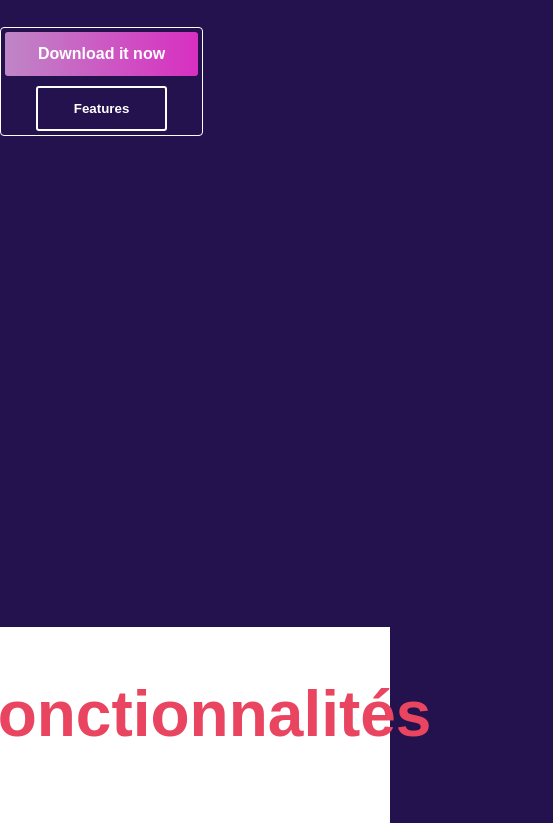
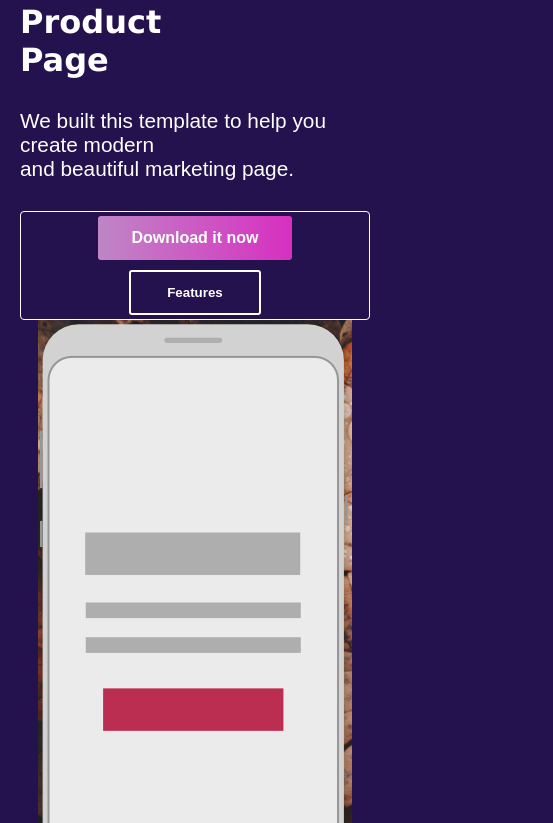
Before and after one commit to JuanC1824/Proyecto-Bleux, a plain HTML site: page index.html in a window 390 px wide. Shown: the part 387-1210 px from the top of the page, 553 px wide, since content can reach past the window. Drawn offline with Linux system fonts and the light colour scheme.

Commit message:
Se agrega proyecto Bleux

```diff
--- a/styles/style.css
+++ b/styles/style.css
@@ -126,6 +126,12 @@ nav {
     position: relative;
 }
 
+.imagen-hero img {
+    max-width: 100%;
+    height: auto;
+}
+
+
 .imagen-fondo {
     background: url(../img/hojasFondo.jpg) no-repeat center center/cover;
     width: 100%;
@@ -137,11 +143,10 @@ nav {
 }
 
 .telefono {
-    max-width: 100%;
+    max-width: 90%;
     height: auto;
-    position: absolute;
-    left: 170px;
-    transform: translateY(20px);
+    position: static;
+    right: 60px;
 }
 
 
@@ -151,7 +156,7 @@ nav {
     align-items: center;
     background-color: white;
     color: black;
-    padding: 50px;
+    padding: 50px 5%;
     width: 100%;
 }
 .caracteristicas h2, .texto-caracteristicas h3, .texto-caracteristicas h5, .tarjeta .rosa, footer .rosa{
@@ -159,8 +164,9 @@ nav {
 }
 
 .caracteristicas h2 {
-    font-size: 4rem;
-    padding-bottom: 75px;
+    font-size: 3.5rem;
+    padding-bottom: 70px;
+    text-align: center;
 }
 
 .texto-caracteristicas {
@@ -349,9 +355,10 @@ nav {
 
 footer {
     display: flex;
+    flex-wrap: wrap;
     justify-content: space-evenly;
     align-items: center;
-    padding: 5px;
+    padding: 10px;
     background: rgb(224, 224, 224);
     color: rgb(88, 88, 88);
     text-align: center;
@@ -368,26 +375,52 @@ footer {
     transform: scale(1.1);
 }
 
-
 @media (max-width: 1279px) {
     .hero {
+        display: flex;
         flex-direction: column;
+        align-items: center;
+        height: auto;
+        padding: 20px;
     }
     .texto-hero {
+        width: 90%;
         text-align: center;
         padding: 20px;
     }
+    .imagen-hero {
+        max-width: 100%;
+        height: auto;
+    }
     .botones {
+        display: flex;
         flex-direction: column;
         align-items: center;
     }
 }
 
+@media (max-width: 1024px) {
+    .hero {
+        flex-direction: column;
+        text-align: center;
+        padding: 40px 20px;
+    }
+    .texto-hero {
+        padding: 20px;
+        text-align: center;
+    }
+    .imagen-hero {
+        max-width: 90%;
+    }
+    .botones {
+        width: 100%;
+    }
+}
+
 @media (max-width: 920px) {
-    .contenido-caracteristicas {
-        flex-direction: column;
-    }
+    .contenido-caracteristicas,
     .tarjetas-precios {
+        display: flex;
         flex-direction: column;
         align-items: center;
     }
@@ -395,14 +428,39 @@ footer {
 
 @media (max-width: 768px) {
     nav {
+        display: flex;
         flex-direction: column;
         align-items: center;
+        gap: 20px;
+        height: 350px;
     }
     .enlaces-navegacion {
+        display: flex;
         flex-direction: column;
+        align-items: center;
+        gap: 25px;
+    }
+    .boton-download {
+        margin-top: 20px;
+        padding: 12px 24px;
     }
     .texto-hero h1 {
-        font-size: 3rem;
+        font-size: 2.5rem;
+    }
+    .imagen-hero {
+        max-width: 100%;
+    }
+}
+
+@media (max-width: 590px) {
+    .imagen-hero {
+        max-width: 100%;
+        height: auto;
+    }
+    .telefono {
+        position: static;
+        transform: none;
+        max-width: 80%;
     }
 }
 
@@ -414,4 +472,19 @@ footer {
         width: 100%;
         padding: 0;
     }
+    .texto-hero h1 {
+        font-size: 2rem;
+    }
+    .caracteristicas h2 {
+        font-size: 2rem;
+    }
+    .imagen-hero {
+        max-width: 100%;
+    }
+    .botones {
+        width: 100%;
+        display: flex;
+        flex-direction: column;
+        align-items: center;
+    }
 }
```
